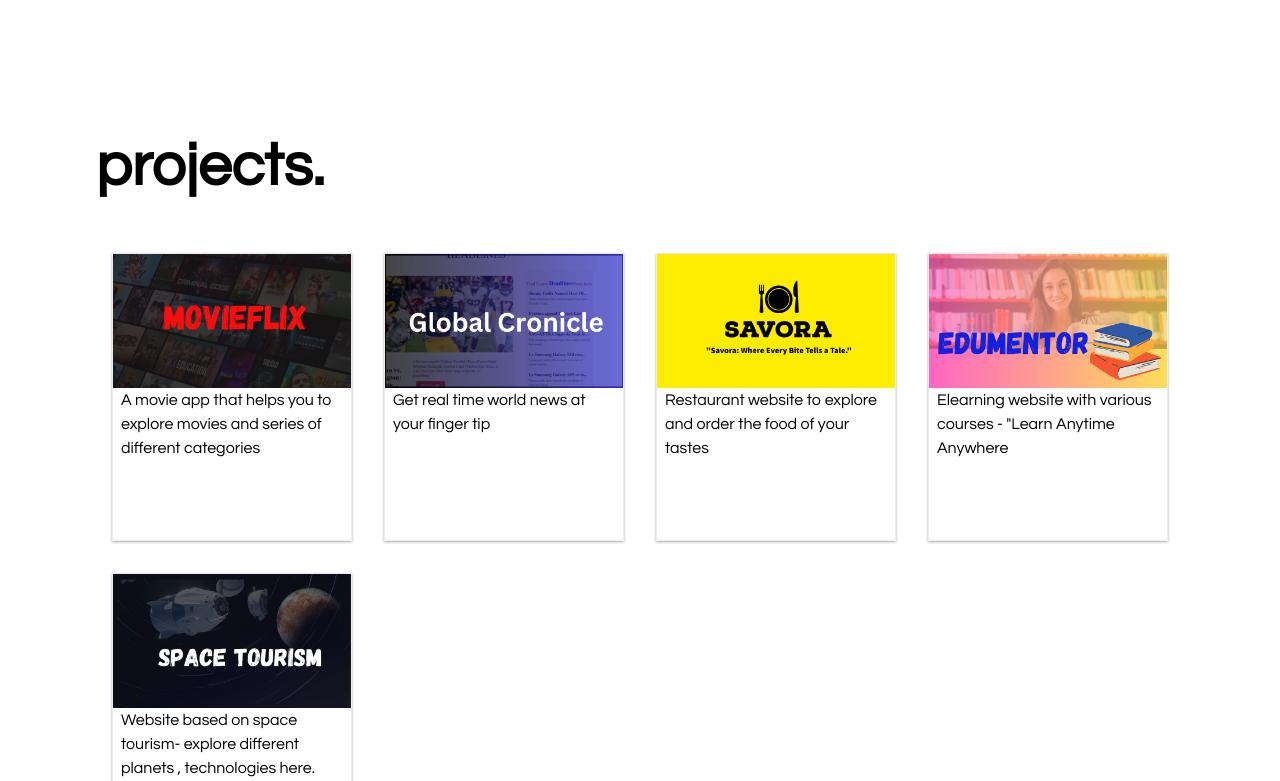
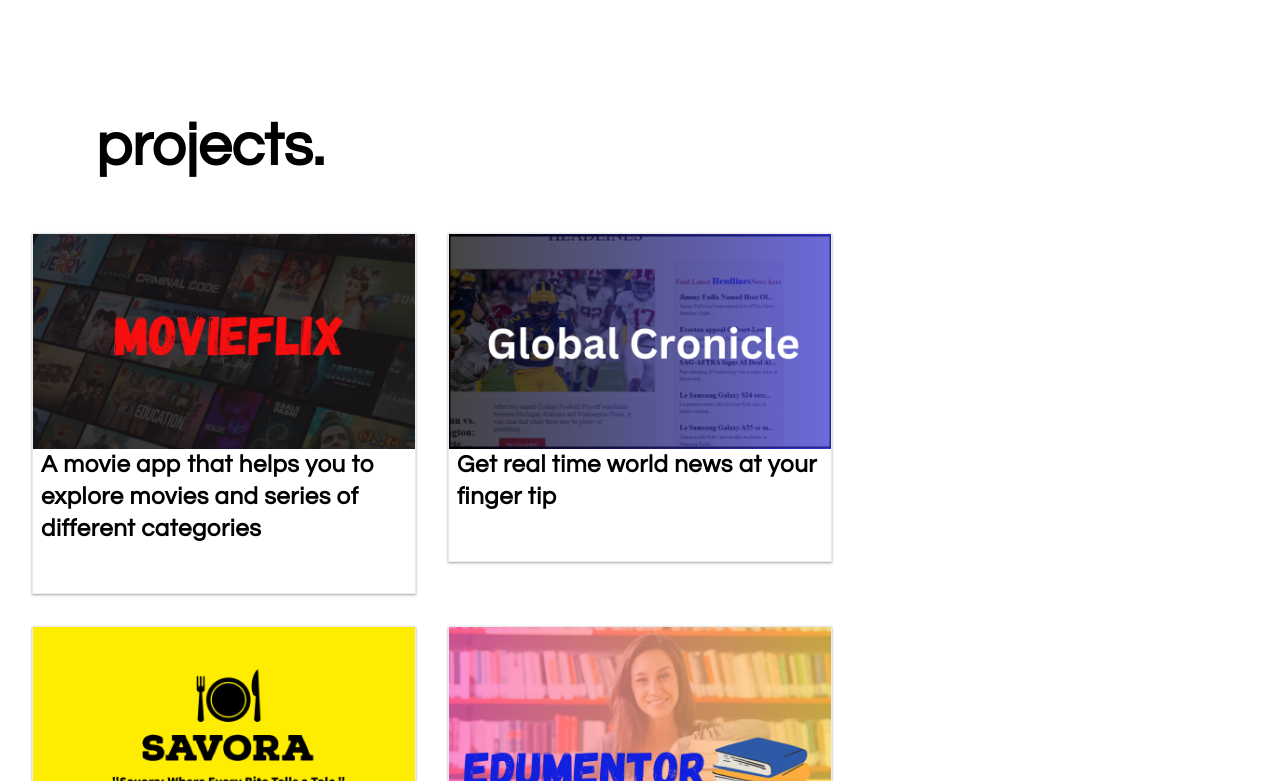
Before and after one commit to EditsbyVineeth/Demo_Website, a React (Create React App) app: page / in a window 1280 px wide. Shown: the part 519-1300 px from the top of the page. Built offline with nearby package versions, Linux system fonts and the light colour scheme.

Commit message:
changes made

```diff
--- a/src/AnimatedRoutes.js
+++ b/src/AnimatedRoutes.js
@@ -1,5 +1,6 @@
 import React from 'react'
 import HomePage from './Pages/Home/HomePage.jsx';
+import Page from './Pages/Page.css'
 // import Navbar from './Pages/Navbar/Navbar';
 // import { DataProvider } from './DataContext';
 import SkillsHome from './Pages/Skills/SkillsHome';
--- a/src/App.css
+++ b/src/App.css
@@ -34,7 +34,7 @@ body{
   .App{
     display: flex;
     flex-direction: column;
-    align-items: center;
+    /* align-items: center; */
   }
 
   .sections{
@@ -56,7 +56,7 @@ body{
       url('/src/Assets/Grid_background.jpg');
       background-repeat: no-repeat;
       background-size: 100vw 100vh;
-      background-position: center center;
+      background-position: top;
       background-attachment: fixed;
       transition: all;
       transition-duration: 500ms;
--- a/src/Pages/Home/Home.css
+++ /dev/null
@@ -1,5 +0,0 @@
-/* .bg_pattern{
-
-    background: url('/src/Assets/Space\ Tourism.png');
-    background-attachment: fixed;
-} */
--- a/src/Pages/Home/HomePage.jsx
+++ b/src/Pages/Home/HomePage.jsx
@@ -1,5 +1,4 @@
 import React, { useEffect, useState, useContext } from "react";
-import Home from './Home.css'
 import profilePic from "../../Assets/ProfilePic22.png";
 import { RoughNotation } from "react-rough-notation";
 import { DataContext } from "../../DataContext";
@@ -37,8 +36,8 @@ function HomePage() {
        transition={{ duration:2}}
 
       className={`${
-        darkMode ? "text-white" : " text-black"
-      } homeDiv transition-all duration-500 md:w-full p-6 md:p-1 md:h-full mt-1 md:mt-10 gap-14 md:gap-1
+        darkMode ? "text-white " : " text-black"
+      } homeDiv transition-all duration-500 md:w-full p-6 md:h-full  gap-14 md:gap-1
           md:pt-14  flex flex-col-reverse md:flex-row items-start justify-evenly`}
     >
       <div className="  md:w-8/12 h-auto text-left md:text-lg flex flex-col ">
--- a/src/Pages/Navbar/Navbar.jsx
+++ b/src/Pages/Navbar/Navbar.jsx
@@ -35,13 +35,7 @@ function Navbar() {
       }  navbar mt-4 md:mt-0 bg-white w-full  rounded-full md:rounded-sm fixed  transition-all
                  duration-1000 md:h-20 flex items-center md:justify-around`}
     >
-      <div
-        className={
-          " hidden md:block  font-semibold tracking-wider text-3xl italic opacity-55 font-sans "
-        }
-      >
-        VINEETH P V
-      </div>
+
       <div className=" flex flex-row">
         <ul className=" flex flex-row gap-3 md:gap-6 text-lg md:text-xl font-bold">
           <li className=" cursor-pointer">
--- /dev/null
+++ b/src/Pages/Page.css
@@ -0,0 +1,3 @@
+.bg_mode{
+    background-color: red;
+}
--- a/src/Pages/Projects/ProjectTiles.jsx
+++ b/src/Pages/Projects/ProjectTiles.jsx
@@ -1,13 +1,24 @@
-import React from 'react'
+import React,{useContext} from 'react'
 // import sampleImg from '../Assets/Movieflix.png'
+import { DataContext } from '../../DataContext';
+
 
 function ProjectTiles({sampleImg, content}) {
+  const { darkMode } = useContext(DataContext);
+
+
   return (
-    <div className='box__shadow flex flex-row md:flex-col hover:shadow-2xl shadow-black
-       w-full md:w-60 h-44 md:h-72 m-2 md:m-4'>
-        <img src={sampleImg} alt='projectPic' className='project_pic w-1/2 md:w-full z-0 '/>
+    <div className={` ${darkMode && ' bg-gray-800'} box__shadow flex flex-col hover:shadow-2xl shadow-black
+           w-10/12 md:w-96 md:h-auto m-2 md:m-4 pb-12`}
+       >
+        {/* <img src={sampleImg} alt='projectPic' className='project_pic w-1/2 md:w-full z-0 '/> */}
 
-        <span className='  px-2 flex items-center bg-opacity-45 '>
+        <div className=' bg-blue-700 object-cover'>
+          <img src={sampleImg} alt='projectPic' className='project_pic z-0  '/>
+          </div>
+
+
+        <span className='px-2 flex items-center tracking-wide text-2xl font-semibold'>
             {content}
         </span>
 
--- a/src/Pages/Projects/Projects.js
+++ b/src/Pages/Projects/Projects.js
@@ -18,15 +18,13 @@ function Projects() {
 
 
   return (
-    <div className={`transition-colors duration-500 mt-12 md:mt-32 flex flex-col items-center px-4 md:px-16`}>
-      <
-
-        span
-        className={` ${darkMode && 'text-violet-700  text-'} w-full text-3xl md:text-6xl font-bold`}>
+    <div className={`transition-colors duration-500 mt-12 md:mt-32 flex flex-col items-center justify-center px-4`}>
+        <span
+        className={` ${darkMode && 'text-violet-700 '} w-full text-3xl md:text-6xl  px-20 font-bold`}>
         projects.
       </span>
       <div className='flex flex-wrap mt-8 md:mt-10'>
-      <div className=' flex flex-wrap  '>
+      <div className=' flex flex-wrap '>
 
            <Link to='/movieApp' > <ProjectTiles  sampleImg={movieapp} content={'A movie app that helps you to explore movies and series of different categories'}/></Link>
            <Link to='/globalChronicle'>  <ProjectTiles  sampleImg={newsapp} content={'Get real time world news at your finger tip'}/>   </Link>
--- a/src/Project _Previews/Sections/Part2.jsx
+++ b/src/Project _Previews/Sections/Part2.jsx
@@ -122,8 +122,8 @@ function Part2({ projectTitle,projectDesc,previewVideo1,previewVideo2,
             <span className=" font-bold text-2xl">Feedback</span>
             <div className=" opacity-70">
               In case you have any feedback or questions,
-              feel free to reach at <span className=" opacity-110 font-bold">https://github.com/callmeVineeth</span> and open a new issues on this repo or reach out to me
-              at <span className=" opacity-110 font-bold">vineethpv024@gmail.com</span>
+              feel free to reach at <span className=" opacity-110 text-blue-800">https://github.com/callmeVineeth</span> and open a new issues on this repo or reach out to me
+              at <span className=" opacity-110  text-blue-900">vineethpv024@gmail.com</span>
             </div>
             <span className=" font-extralight opacity-70">Thanks</span>
         </div>
```
